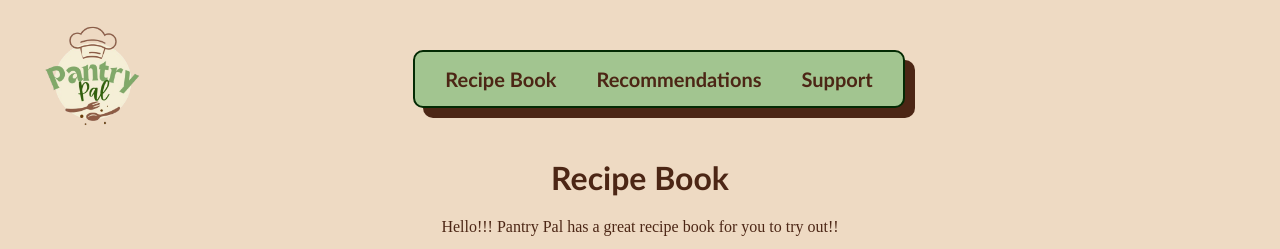
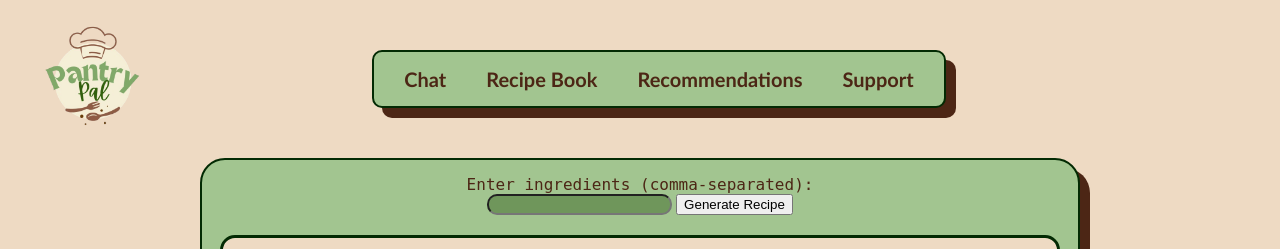
Before and after one commit to 404-CaitlinCR/pantryPals, a Flask app: page /recipeBook in a window 1280 px wide. Shown: the top 249 px of the page. Run offline with Flask 3, Linux system fonts and the light colour scheme.

Commit message:
Update recipebook.html

```diff
--- a/templates/recipebook.html
+++ b/templates/recipebook.html
@@ -8,6 +8,7 @@
 </head>
 <body>
     <header>
+
         <div class="nav">
             <a href="{{ url_for('home') }}">
                 <img src="{{ url_for('static', filename='PantryPalLogo.png') }}" style="width:150px; height:150px;" alt="Pantry Pal Logo">
@@ -15,28 +16,65 @@
 
             <!-- make home into a quick link to the homepage -->
              <div class="pages">
+                <a href="{{ url_for('chat') }}">Chat</a>
                 <a href="{{ url_for('recipe_book') }}">Recipe Book</a>
                 <a href="{{ url_for('recommendations') }}">Recommendations</a>
                 <a href="{{ url_for('support') }}">Support</a>
              </div>
 
-
         </div>
     </header>
     <body>
-            <h1 style="text-align: center;">Recipe Book</h1>
-            <p style="text-align: center;">Hello!!! Pantry Pal has a great recipe book for you to try out!!</p>
 
-            <div class="book">
+    <div class="interface">
+        <div class="userInput">
+            <form method="post" action="/generate">
+                <label for="ingredients">Enter ingredients (comma-separated):</label><br>
+                <input type="text" id="ingredients" name="ingredients" required>
+                <button type="submit">Generate Recipe</button>
+            </form>
+        </div>
 
+        <div class="chatBox" id="output">
+            <h2>🍽️ Your Recipe:</h2>
+            <!-- Streaming output will go here -->
+        </div>
+    </div>
 
-                <iframe allowfullscreen="" scrolling="no" class="fp-iframe" style="border: 1px solid lightgray; width: 100%; height: 554px;" src="https://heyzine.com/flip-book/7039db025e.html"></iframe>
+    <script>
+        const form = document.querySelector("form");
+        const outputDiv = document.getElementById("output");
 
+        form.addEventListener("submit", function (e) {
+            e.preventDefault();
+            outputDiv.innerHTML = "<p>Generating...</p>";
 
+            fetch("/generate", {
+                method: "POST",
+                body: new FormData(form),
+            }).then(response => {
+                const reader = response.body.getReader();
+                const decoder = new TextDecoder("utf-8");
 
-            </div>
-        </body>
+                function readChunk() {
+                    reader.read().then(({ done, value }) => {
+                        if (done) {
+                            console.log("Stream complete");
+                            return;
+                        }
+                        const chunk = decoder.decode(value, { stream: true });
+                        console.log("Chunk received:", chunk); // Debug: Log each chunk
+                        outputDiv.innerHTML += chunk; // Append the chunk to the output
+                        readChunk(); // Continue reading
+                    });
+                }
 
-
+                readChunk();
+            }).catch(error => {
+                console.error("Error fetching data:", error);
+                outputDiv.innerHTML = "<p>Error generating recipe. Please try again.</p>";
+            });
+        });
+    </script>
 </body>
 </html>
```
Lines whose indentation alone changed are shown as unchanged.
